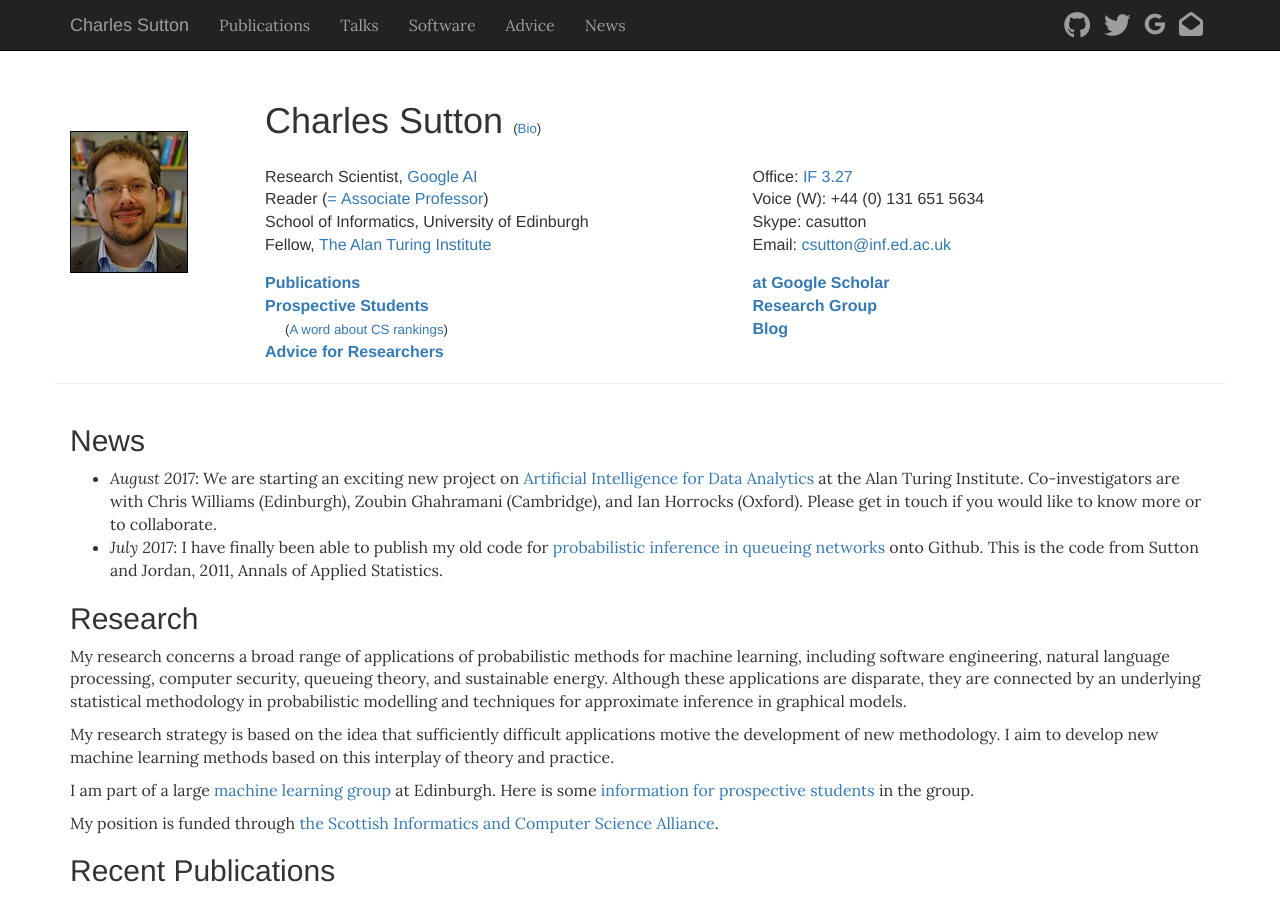
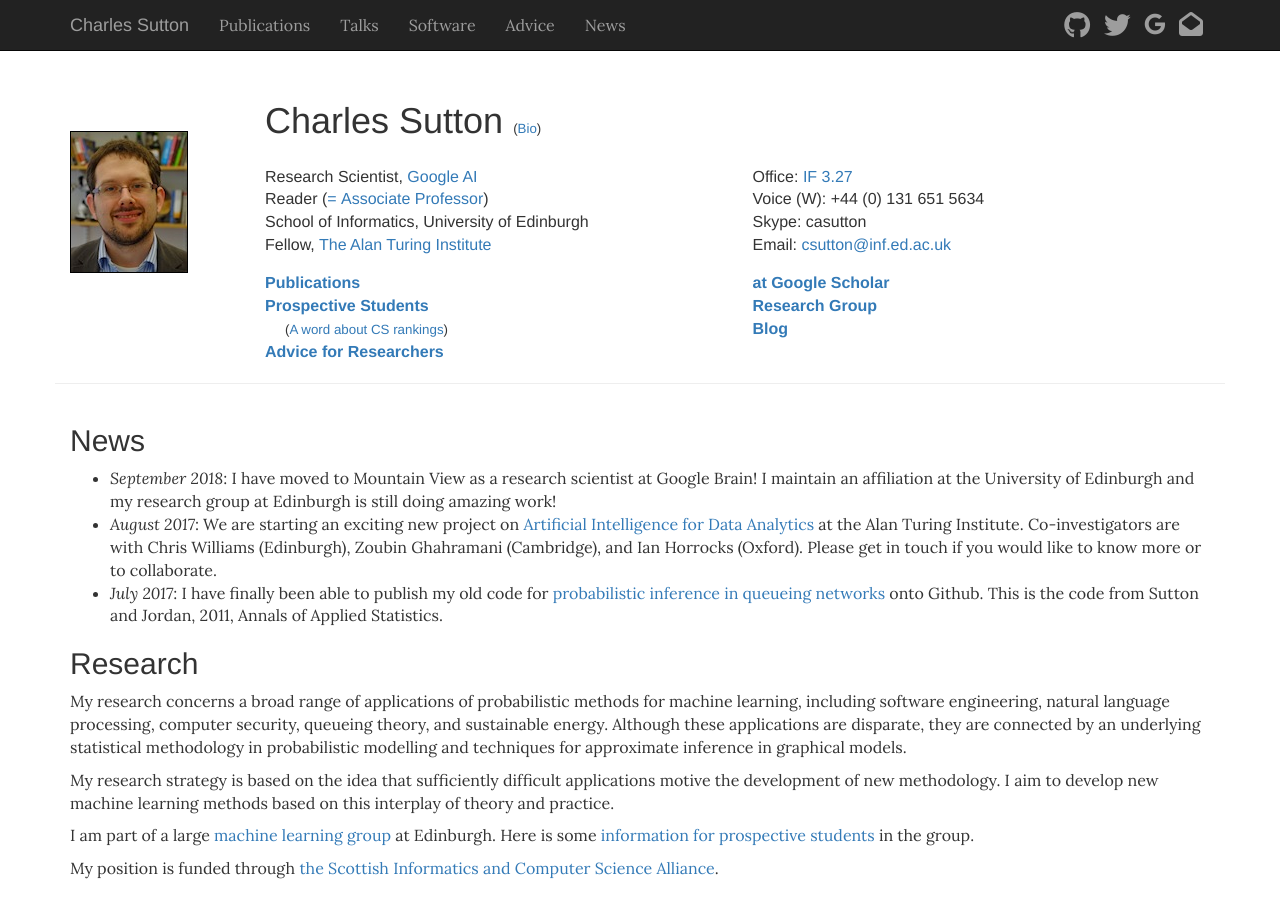
Before and after one commit to casutton/homepage.csutton, a Jekyll site: the page built from index.md, in a window 1280 px wide and 900 px high. Built offline with Jekyll 4.4.1, drawn with Linux system fonts in a browser that asks for light colours; nearby versions of some CDN libraries.

Commit message:
Update news

```diff
--- a/_includes/recent_news.md
+++ b/_includes/recent_news.md
@@ -1,3 +1,7 @@
+* *September 2018*: I have moved to Mountain View as a
+research scientist at Google Brain! I maintain
+an affiliation at the University of Edinburgh
+and my research group at Edinburgh is still doing amazing work!
 * *August 2017*: We are starting an exciting new project on
 [Artificial Intelligence for Data Analytics](https://www.turing.ac.uk/research_projects/artificial-intelligence-data-analytics/) at the Alan Turing Institute. Co-investigators are with Chris Williams (Edinburgh), Zoubin Ghahramani (Cambridge), and Ian Horrocks (Oxford). Please get in touch if you would like to know more or to collaborate.
 * *July 2017*: I have finally been able to publish my old code
```
